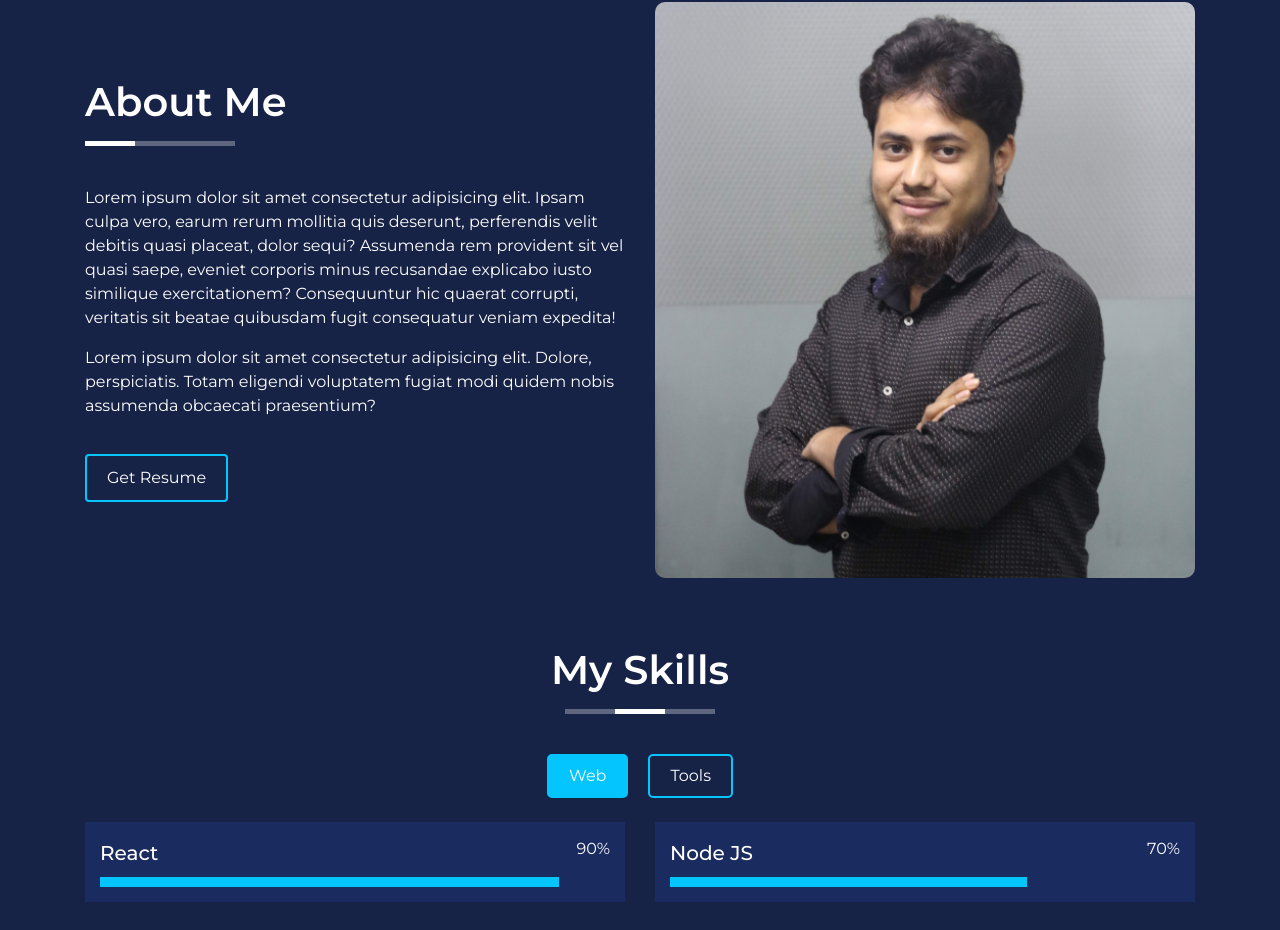
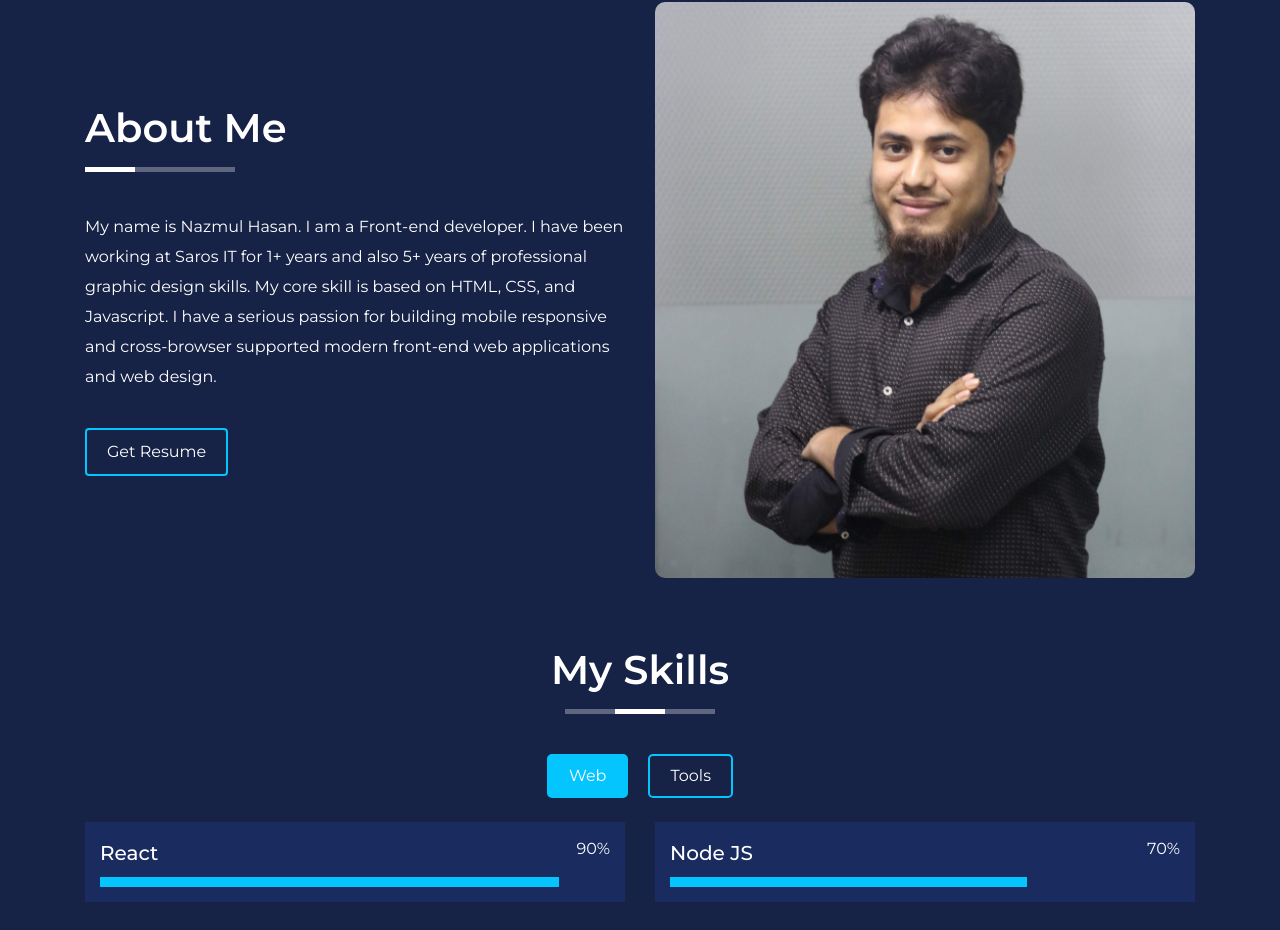
Before and after one commit to nazmulweb/Portfolio, a React (Create React App) app: page / in a window 1280 px wide. Shown: the part 846-1776 px from the top of the page. Built offline with nearby package versions, Linux system fonts and the light colour scheme.

Commit message:
updated content

```diff
--- a/src/components/about.css
+++ b/src/components/about.css
@@ -1,3 +1,7 @@
 .profile-photo{
     border-radius: 10px;
 }
+
+.about-left p{
+    line-height: 30px;
+}
--- a/src/components/about.js
+++ b/src/components/about.js
@@ -13,8 +13,7 @@ export class About extends Component {
                             <div className="col-sm-12 col-md-12 order-md-2 order-1 col-lg-6">
                                 <div className="about-left">
                                     <Title title="About Me" mtBottom = "40px" textAlign="left"/>
-                                    <p>Lorem ipsum dolor sit amet consectetur adipisicing elit. Ipsam culpa vero, earum rerum mollitia quis deserunt, perferendis velit debitis quasi placeat, dolor sequi? Assumenda rem provident sit vel quasi saepe, eveniet corporis minus recusandae explicabo iusto similique exercitationem? Consequuntur hic quaerat corrupti, veritatis sit beatae quibusdam fugit consequatur veniam expedita!</p>
-                                    <p className="mt-3">Lorem ipsum dolor sit amet consectetur adipisicing elit. Dolore, perspiciatis. Totam eligendi voluptatem fugiat modi quidem nobis assumenda obcaecati praesentium?</p>
+                                    <p>My name is Nazmul Hasan. I am a Front-end developer. I have been working at Saros IT for 1+ years and also 5+ years of professional graphic design skills. My core skill is based on HTML, CSS, and Javascript. I have a serious passion for building mobile responsive and cross-browser supported modern front-end web applications and web design.</p>
                                     <Button title="Get Resume"/>
                                 </div>
                             </div>
```
Also changed, not shown: 1 other file (tests, documents, lock files or other folders).
